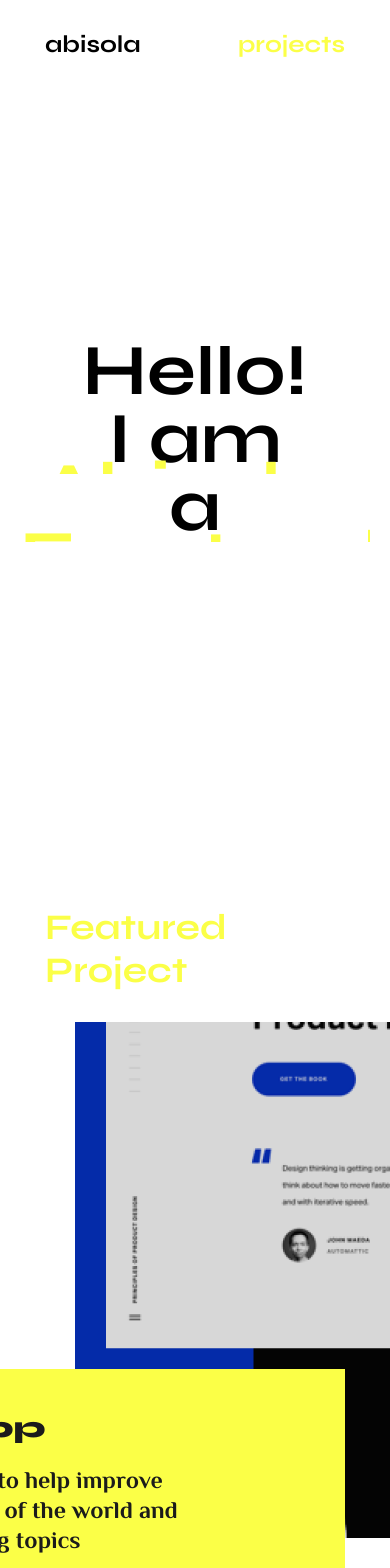
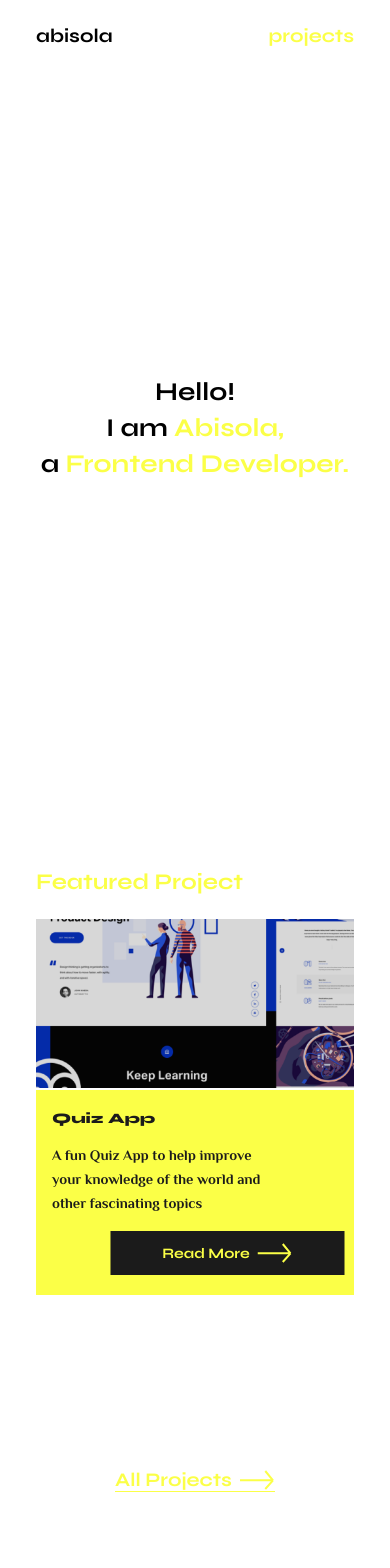
Before and after one commit to Abisola-Morohunfolu/my-portfolio, a React (Create React App) app: page / in a window 390 px wide. Shown: the top 1568 px of the page. Built offline with nearby package versions, Linux system fonts and the light colour scheme.

Commit message:
made homepage responsive

```diff
--- a/src/components/Home/FeaturedProject/Featured.module.css
+++ b/src/components/Home/FeaturedProject/Featured.module.css
@@ -65,7 +65,7 @@
 }
 
 .ButtonContainer {
-	margin-top: 14rem;
+	margin-top: 18rem;
 	text-align: center;
 }
 
@@ -85,3 +85,72 @@
 .AllProjectButton:hover.AllProjectButton .ButtonText {
 	margin-right: 1.8rem;
 }
+
+@media only screen and (max-width: 75em) {
+	.Project {
+		margin-left: 3rem;
+		margin-right: 3rem;
+		margin-top: 3rem;
+		width: 100%;
+	}
+
+	.ProjectImage {
+		width: 100%;
+		/* object-fit: cover; */
+	}
+
+	.ProjectInfo {
+		transform: translateY(-25%);
+		height: min-content;
+		padding: 2.5rem 2rem;
+	}
+
+	.ProjectInfo h5 {
+		font-size: 2.4rem;
+	}
+}
+
+@media only screen and (max-width: 37.5em) {
+	.Heading {
+		font-size: 2.8rem;
+	}
+
+	.Project {
+		margin-left: 0rem;
+		margin-right: 0rem;
+		margin-top: 3rem;
+		max-width: 100%;
+	}
+	.ProjectImage {
+		height: 20vh;
+		object-fit: cover;
+	}
+	.ProjectInfo {
+		position: relative;
+		width: 100%;
+		transform: translateY(0);
+	}
+	.ProjectInfo h5 {
+		font-size: 1.8rem;
+	}
+
+	.ProjectInfo p {
+		font-size: 1.8rem;
+	}
+
+	.ProjectInfoButton {
+		background-color: var(--background);
+		display: inline-block;
+		padding: 1.5rem 3rem;
+		font-size: 1.6rem;
+		display: flex;
+		align-items: center;
+		transform: translateX(25%);
+		width: 60vw;
+		justify-content: center;
+	}
+
+	.AllProjectButton {
+		margin-top: 3rem;
+	}
+}
--- a/src/components/Home/FeaturedProject/FeaturedProject.js
+++ b/src/components/Home/FeaturedProject/FeaturedProject.js
@@ -31,6 +31,7 @@ const FeaturedProject = ({ showProjects }) => {
 				<div>
 					<motion.img
 						animate={animation}
+						className={classes.ProjectImage}
 						ref={imageRef}
 						src={projectImage}
 						alt="My Quiz App"
@@ -53,9 +54,8 @@ const FeaturedProject = ({ showProjects }) => {
 					className={classes.ProjectInfo}
 					initial="closed"
 					variants={{
-						closed: { width: 0, opacity: 0 },
+						closed: { opacity: 0 },
 						expand: {
-							width: '55rem',
 							opacity: 1,
 							transition: {
 								duration: 1,
@@ -85,11 +85,10 @@ const FeaturedProject = ({ showProjects }) => {
 							className={classes.ProjectInfoButton}
 							initial="hidden"
 							variants={{
-								hidden: { opacity: 0, y: 100, x: '100%' },
+								hidden: { opacity: 0 },
 								slideIn: {
 									opacity: 1,
-									y: 0,
-									x: '100%',
+
 									transition: { duration: 0.5, delay: 1.8, ease: 'easeInOut' },
 								},
 							}}
--- a/src/components/Home/Header/header.module.css
+++ b/src/components/Home/Header/header.module.css
@@ -32,3 +32,18 @@
 .YellowText {
 	color: var(--color-primary);
 }
+
+@media only screen and (max-width: 37.5em) {
+	.Header {
+		font-size: 1.6rem;
+	}
+
+	.TextHeading {
+		line-height: 4rem;
+	}
+
+	.Block {
+		margin-bottom: 4px;
+		height: 4rem;
+	}
+}
--- a/src/index.css
+++ b/src/index.css
@@ -41,3 +41,15 @@ code {
 		color: #fff;
 	}
 }
+
+@media only screen and (max-width: 75em) {
+	html {
+		font-size: 56.25%;
+	}
+}
+
+@media only screen and (max-width: 56.25em) {
+	html {
+		font-size: 50%;
+	}
+}
```
Also changed, not shown: 1 other file (tests, documents, lock files or other folders).
